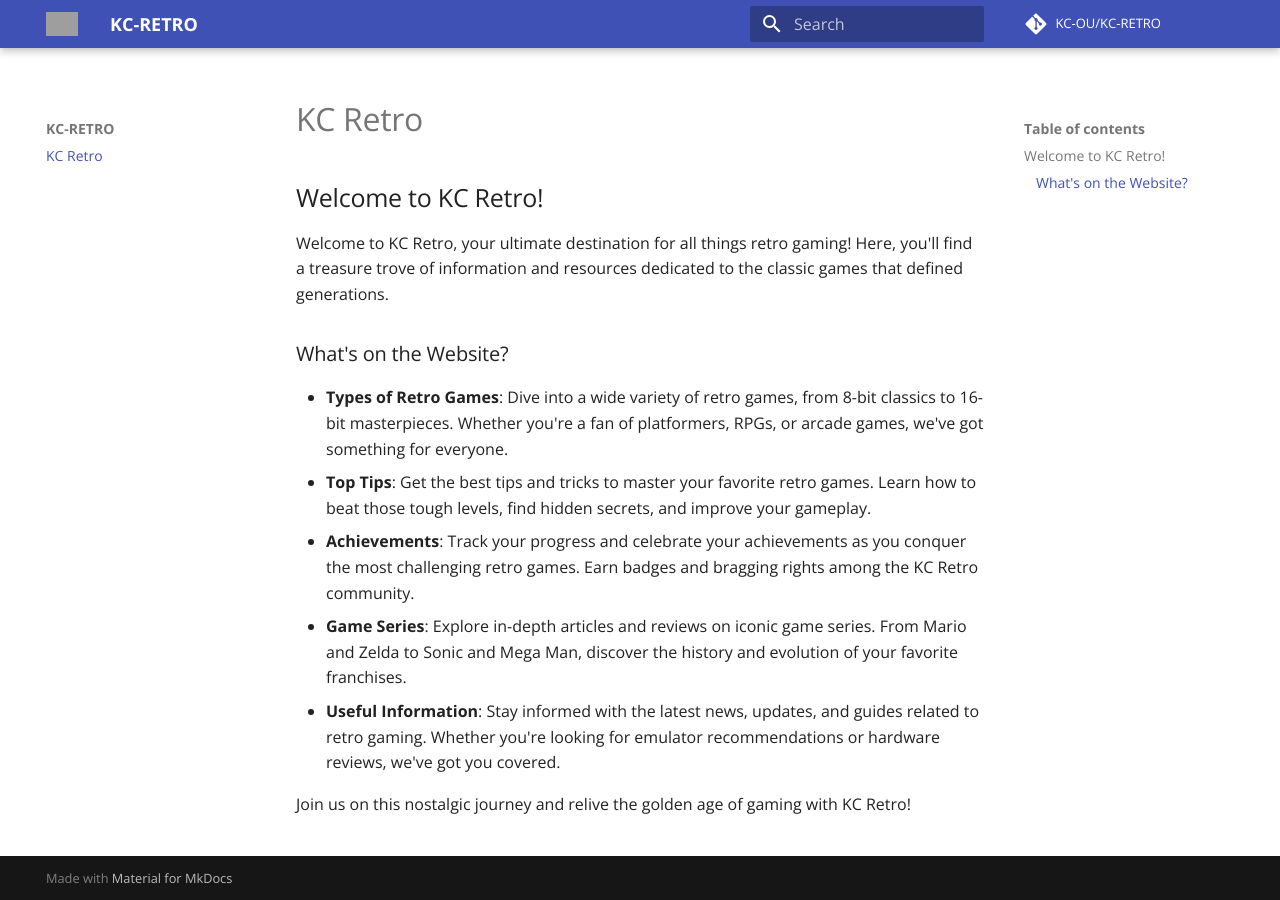
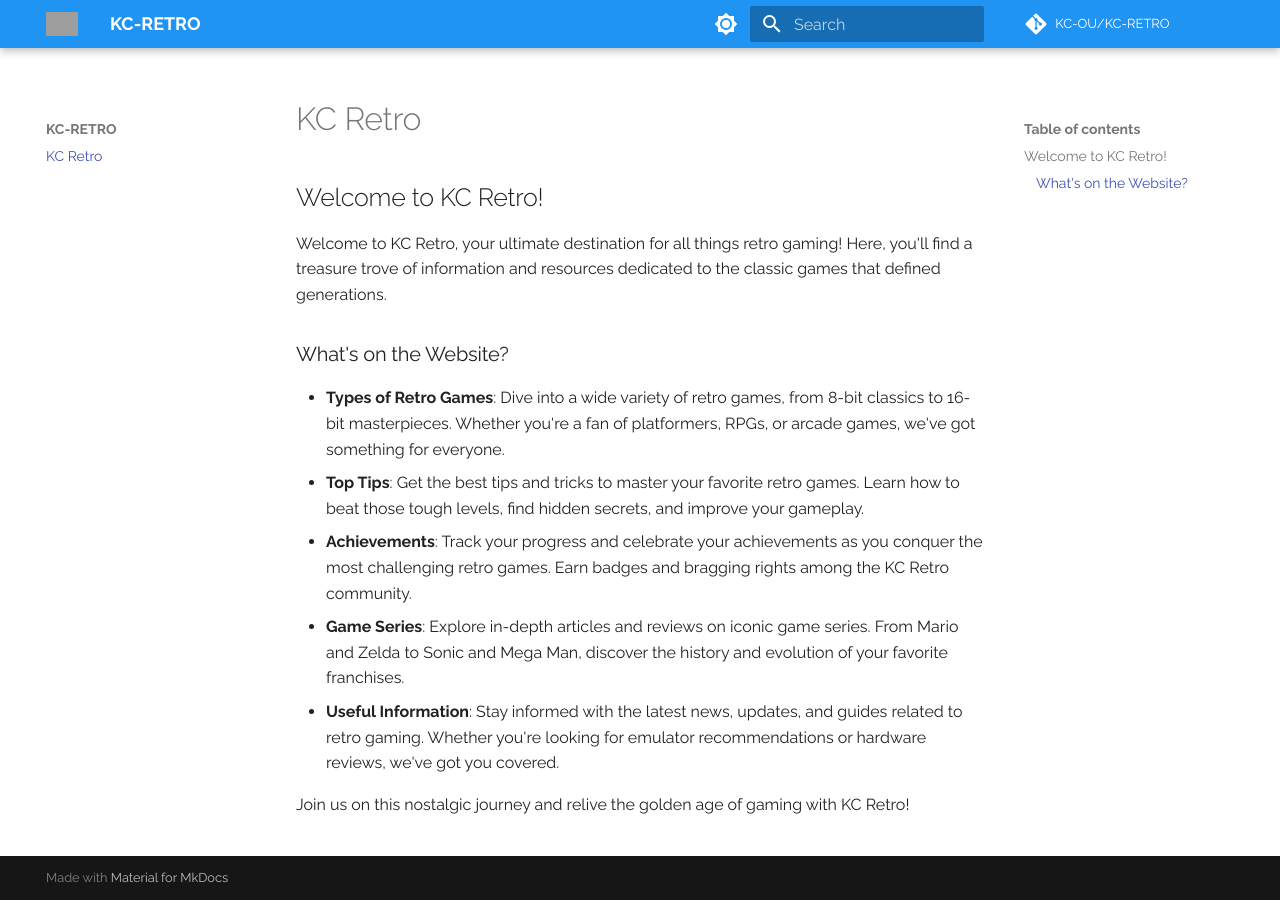
Before and after one commit to KC-OU/KC-RETRO, an MkDocs documentation site: the page built from docs/index.md, in a window 1280 px wide. Built offline with MkDocs 1.6.1 and Material for MkDocs 9.7.7, drawn with Linux system fonts in a browser that asks for light colours; comment, search, counter and statistics services are not loaded; grey boxes are pictures that could not be loaded.

Commit message:
updating fonts

```diff
--- a/mkdocs.yml
+++ b/mkdocs.yml
@@ -25,5 +25,22 @@
     logo: assets/logo.png
     favicon: images/favicon.png
     font:
-        text: Open Sans
-        code: IBM Plex Mono
+        text: Raleway
+        code: Ubuntu Mono
+
+  # //TODO: Need to change the fonts
+    palette:
+      - media: "(prefers-color-scheme: dark)"
+        scheme: slate
+        primary: 'blue'
+        accent: 'light blue'
+        toggle:
+            icon: material/brightness-4
+            name: Toggle light mode
+      - media: "(prefers-color-scheme: light)"
+        scheme: light
+        primary: 'blue'
+        accent: 'light blue'
+        toggle:
+            icon: material/brightness-7
+            name: Toggle dark mode
```
